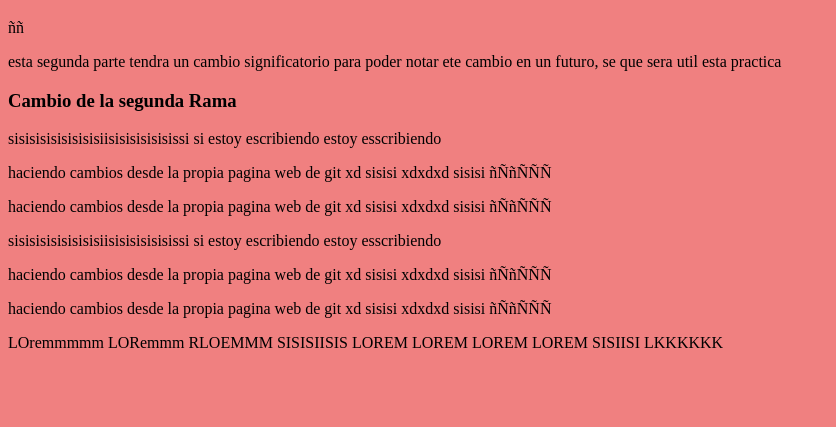
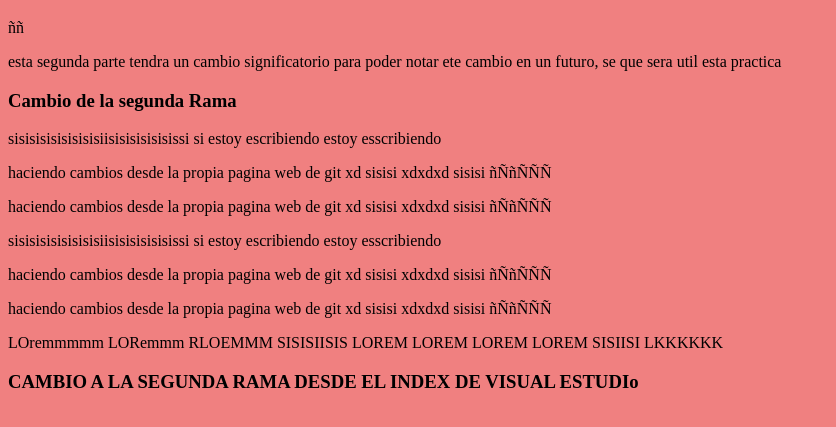
Before and after one commit to SQ-Raz/ETS_Practica, a plain HTML site: page index.html in a window 1280 px wide. Shown: the part 61-488 px from the top of the page, without its empty margins (0-836 px from the left). Drawn offline with Linux system fonts and the light colour scheme.

Commit message:
cambio desde el index a la segunda rama

```diff
--- a/index.html
+++ b/index.html
@@ -21,5 +21,8 @@
     <p>LOremmmmm LORemmm RLOEMMM SISISIISIS LOREM LOREM LOREM LOREM SISIISI LKKKKKK</p>
 
 
+    <h3>CAMBIO A LA SEGUNDA RAMA DESDE EL INDEX DE VISUAL ESTUDIo</h3>
+
+
 </body>
 </html>
```
